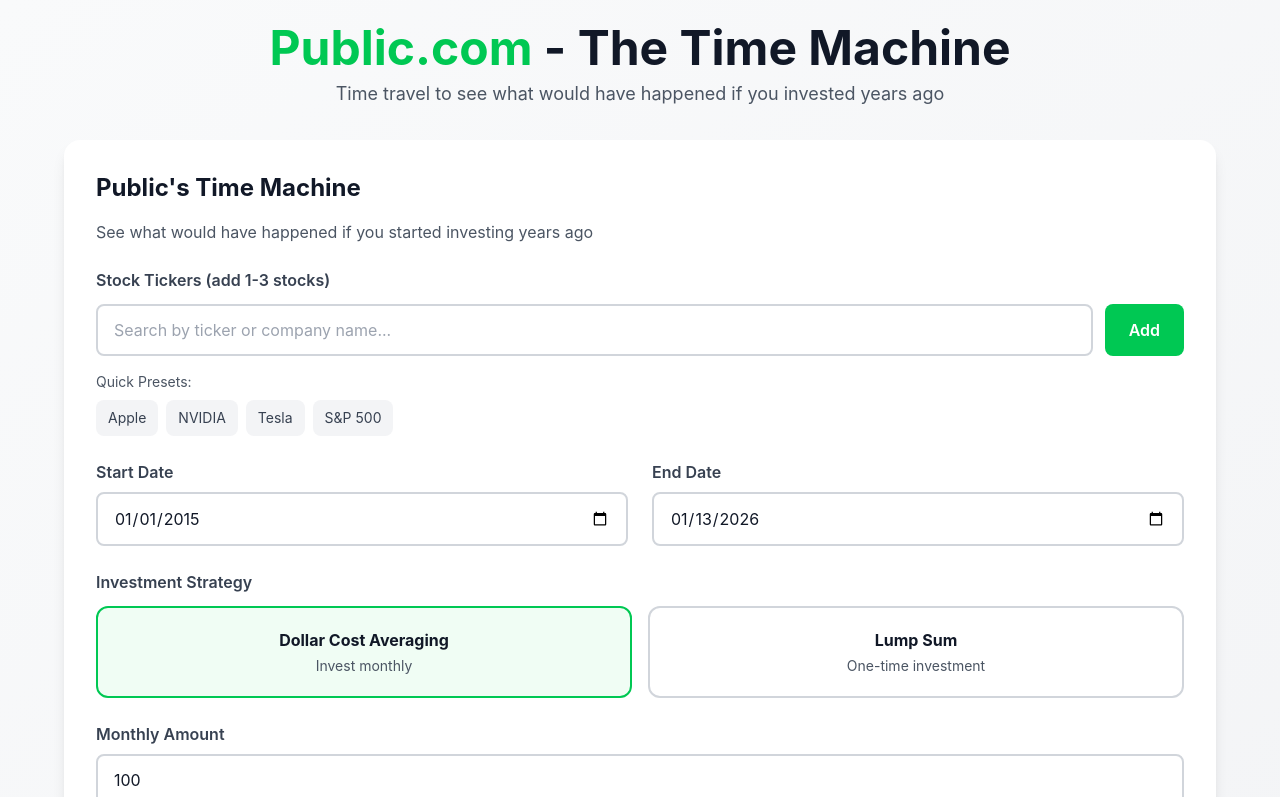
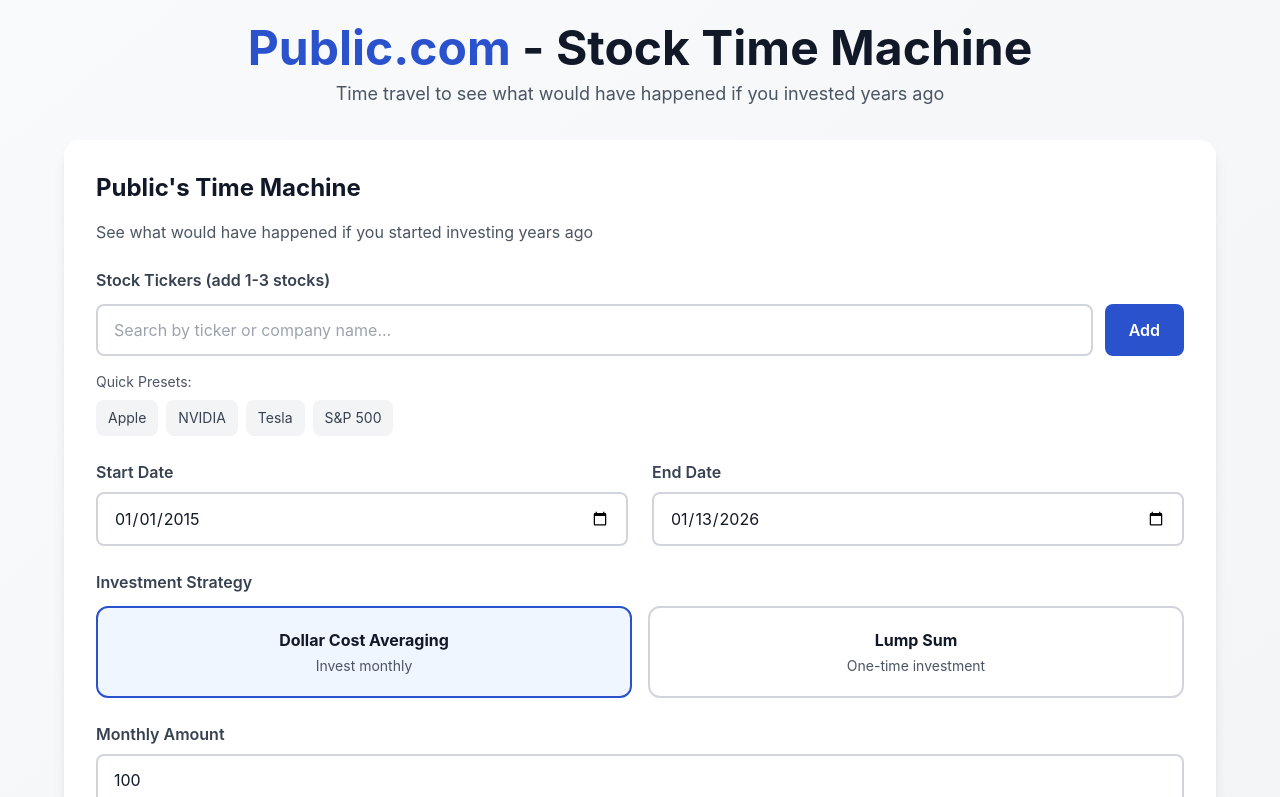
Before and after one commit to dineshmodi247-alpha/time-machine-dinesh, a Next.js app: page / in a window 1280 px wide. Shown: the top 797 px of the page. Built offline with nearby package versions, Linux system fonts and the light colour scheme.

Commit message:
Update page.jsx

```diff
--- a/app/page.jsx
+++ b/app/page.jsx
@@ -521,7 +521,7 @@
           className="text-center mb-8"
         >
           <h1 className="text-3xl sm:text-4xl md:text-5xl font-bold text-gray-900 mb-2">
-            <span className="text-[#00C853]">Public.com</span> - The Time Machine
+            <span className="text-[#2952CC]">Public.com</span> - Stock Time Machine
           </h1>
           <p className="text-gray-600 text-base sm:text-lg">
             Time travel to see what would have happened if you invested years ago
@@ -554,12 +554,12 @@
                   onChange={(e) => setSearchQuery(e.target.value)}
                   onFocus={() => searchQuery && setShowDropdown(true)}
                   placeholder="Search by ticker or company name..."
-                  className="flex-1 px-4 py-3 text-sm sm:text-base border-2 border-gray-300 rounded-lg focus:border-[#00C853] focus:outline-none transition-colors"
+                  className="flex-1 px-4 py-3 text-sm sm:text-base border-2 border-gray-300 rounded-lg focus:border-[#2952CC] focus:outline-none transition-colors"
                 />
                 <button
                   onClick={() => searchQuery && addStock(searchQuery.toUpperCase())}
                   disabled={stocks.length >= 3}
-                  className="px-4 sm:px-6 py-3 bg-[#00C853] text-white font-semibold rounded-lg hover:bg-[#00A843] disabled:bg-gray-300 disabled:cursor-not-allowed transition-colors text-sm sm:text-base"
+                  className="px-4 sm:px-6 py-3 bg-[#2952CC] text-white font-semibold rounded-lg hover:bg-[#1D3FD7] disabled:bg-gray-300 disabled:cursor-not-allowed transition-colors text-sm sm:text-base"
                 >
                   Add
                 </button>
@@ -611,7 +611,7 @@
             {stocks.length > 0 && (
               <div className="flex flex-wrap gap-2 sm:gap-3 mt-4">
                 {stocks.map((stock) => (
-                  <div key={stock} className="inline-flex items-center gap-2 px-3 sm:px-4 py-2 bg-[#00C853] text-white font-semibold rounded-lg text-sm sm:text-base">
+                  <div key={stock} className="inline-flex items-center gap-2 px-3 sm:px-4 py-2 bg-[#2952CC] text-white font-semibold rounded-lg text-sm sm:text-base">
                     <span>{stock}</span>
                     <button
                       onClick={() => removeStock(stock)}
@@ -635,7 +635,7 @@
                 onChange={(e) => setStartDate(e.target.value)}
                 min="2015-01-01"
                 max={endDate}
-                className="w-full px-4 py-3 text-sm sm:text-base border-2 border-gray-300 rounded-lg focus:border-[#00C853] focus:outline-none"
+                className="w-full px-4 py-3 text-sm sm:text-base border-2 border-gray-300 rounded-lg focus:border-[#2952CC] focus:outline-none"
               />
             </div>
             <div>
@@ -646,7 +646,7 @@
                 onChange={(e) => setEndDate(e.target.value)}
                 min={startDate}
                 max={new Date().toISOString().split('T')[0]}
-                className="w-full px-4 py-3 text-sm sm:text-base border-2 border-gray-300 rounded-lg focus:border-[#00C853] focus:outline-none"
+                className="w-full px-4 py-3 text-sm sm:text-base border-2 border-gray-300 rounded-lg focus:border-[#2952CC] focus:outline-none"
               />
             </div>
           </div>
@@ -659,7 +659,7 @@
                 onClick={() => setStrategy('dca')}
                 className={`p-4 sm:p-5 rounded-xl border-2 transition-all ${
                   strategy === 'dca'
-                    ? 'border-[#00C853] bg-green-50'
+                    ? 'border-[#2952CC] bg-blue-50'
                     : 'border-gray-300 bg-white hover:border-gray-400'
                 }`}
               >
@@ -689,7 +689,7 @@
               onChange={(e) => setMonthlyAmount(parseInt(e.target.value))}
               min="10"
               step="10"
-              className="w-full px-4 py-3 text-sm sm:text-base border-2 border-gray-300 rounded-lg focus:border-[#00C853] focus:outline-none mb-3"
+              className="w-full px-4 py-3 text-sm sm:text-base border-2 border-gray-300 rounded-lg focus:border-[#2952CC] focus:outline-none mb-3"
             />
             <div className="flex flex-wrap gap-2">
               {[50, 100, 250, 500, 1000].map(amount => (
@@ -708,7 +708,7 @@
           <button
             onClick={generateSimulation}
             disabled={stocks.length === 0 || isGenerating}
-            className="w-full py-3 sm:py-4 bg-[#00C853] text-white font-bold text-base sm:text-lg rounded-xl hover:bg-[#00A843] disabled:bg-gray-300 disabled:cursor-not-allowed transition-colors"
+            className="w-full py-3 sm:py-4 bg-[#2952CC] text-white font-bold text-base sm:text-lg rounded-xl hover:bg-[#1D3FD7] disabled:bg-gray-300 disabled:cursor-not-allowed transition-colors"
           >
             {isGenerating ? 'Generating Simulation...' : 'Generate Simulation'}
           </button>
@@ -745,7 +745,7 @@
               <button
                 onClick={() => setIsPlaying(!isPlaying)}
                 disabled={isRecording}
-                className="px-6 sm:px-8 py-2 sm:py-3 bg-[#00C853] text-white font-semibold rounded-lg hover:bg-[#00A843] disabled:bg-gray-400 text-sm sm:text-base"
+                className="px-6 sm:px-8 py-2 sm:py-3 bg-[#2952CC] text-white font-semibold rounded-lg hover:bg-[#1D3FD7] disabled:bg-gray-400 text-sm sm:text-base"
               >
                 {isPlaying ? '⏸ Pause' : '▶ Play'}
               </button>
@@ -760,7 +760,7 @@
             {/* Progress Bar */}
             <div className="h-2 sm:h-3 bg-gray-200 rounded-full overflow-hidden mb-6">
               <div
-                className="h-full bg-[#00C853] transition-all duration-100"
+                className="h-full bg-[#2952CC] transition-all duration-100"
                 style={{ width: `${(currentFrame / (simulationData[0].data.length - 1)) * 100}%` }}
               />
             </div>
```
